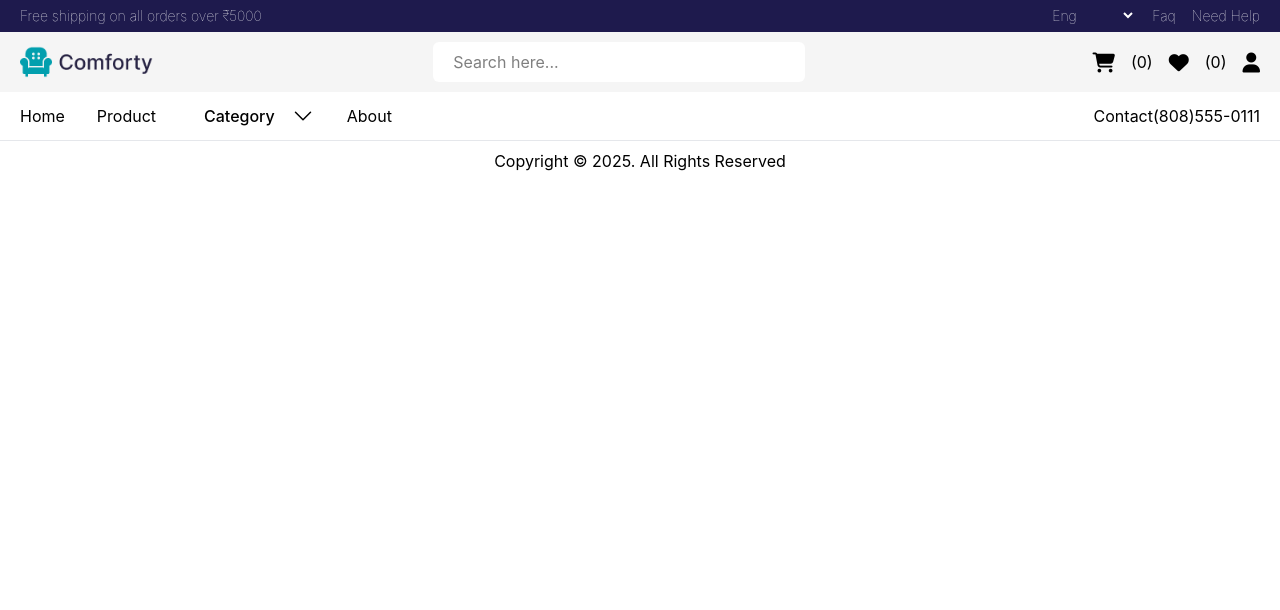
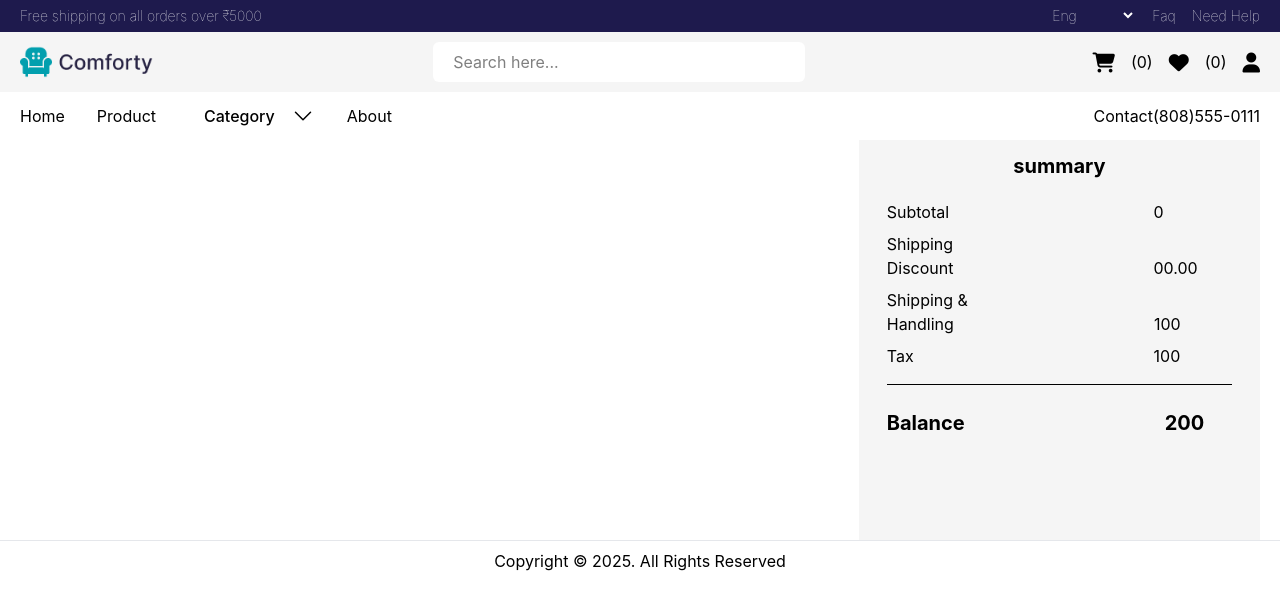
Before and after one commit to coderammu/ecom-website, a React (Create React App) app: page /cart in a window 1280 px wide. Shown: the top 610 px of the page. Built offline with nearby package versions, Linux system fonts and the light colour scheme.

Commit message:
cart summary added

```diff
--- a/package.json
+++ b/package.json
@@ -11,6 +11,7 @@
     "react-dom": "^19.1.0",
     "react-router-dom": "^7.4.1",
     "react-scripts": "5.0.1",
+    "sweetalert2": "^11.17.2",
     "web-vitals": "^2.1.4"
   },
   "scripts": {
--- a/src/pages/Cart.jsx
+++ b/src/pages/Cart.jsx
@@ -1,25 +1,67 @@
 import React, { useContext } from "react";
 import { ProductContext } from "../App";
 import Product from "../component/Product";
+import Swal from "sweetalert2";
 
 export default function Cart() {
   const contextValues = useContext(ProductContext);
 
   console.log(contextValues);
 
-  const { products } = contextValues;
+  const { products, setProducts } = contextValues;
 
-  const { cart } = products;
+  const { cart, wishList } = products;
+  const productTotalAmount = cart.reduce((total, item) => {
+    return total + item.price;
+  }, 0);
+
+  const handleClick = () => {
+    Swal.fire({
+      title: "Good job!",
+      text: "Your order has been placed!",
+      icon: "success",
+    }).then(() => {
+      setProducts({ wishList, cart: [] });
+    });
+  };
+
   return (
-    <section className="container mx-auto px-5">
+    <section className="container mx-auto px-5 flex">
       <div
-        className="grid lg:grid-cols-4 grid-col-1
-       gap-10"
+        className="grid lg:grid-cols-3 grid-col-1
+       gap-10 w-2/3"
       >
         {cart.map((product) => (
           <Product product={product} isCart />
         ))}
       </div>
+      <div className="w-1/3 bg-neutral-100 flex flex-col  h-100 px-7 gap-2 ml-10">
+        <h2 className="font-bold text-xl text-center p-3">summary</h2>
+        <h5 className="">
+          Subtotal <span className="ml-50">{productTotalAmount}</span>
+        </h5>
+        <h5>
+          Shipping Discount<span className="ml-50">00.00</span>
+        </h5>
+        <h5>
+          Shipping & Handling<span className="ml-50">100</span>
+        </h5>
+        <h5 className="mb-2">
+          Tax<span className="ml-60">100</span>
+        </h5>
+        <hr />
+        <h3 className="font-bold text-xl mt-4">
+          Balance<span className="ml-50">{productTotalAmount + 200}</span>
+        </h3>
+        {cart.length > 0 && (
+          <button
+            className="bg-black text-white py-2 mt-4"
+            onClick={handleClick}
+          >
+            Checkout
+          </button>
+        )}
+      </div>
     </section>
   );
 }
```
Also changed, not shown: 1 other file (tests, documents, lock files or other folders).
